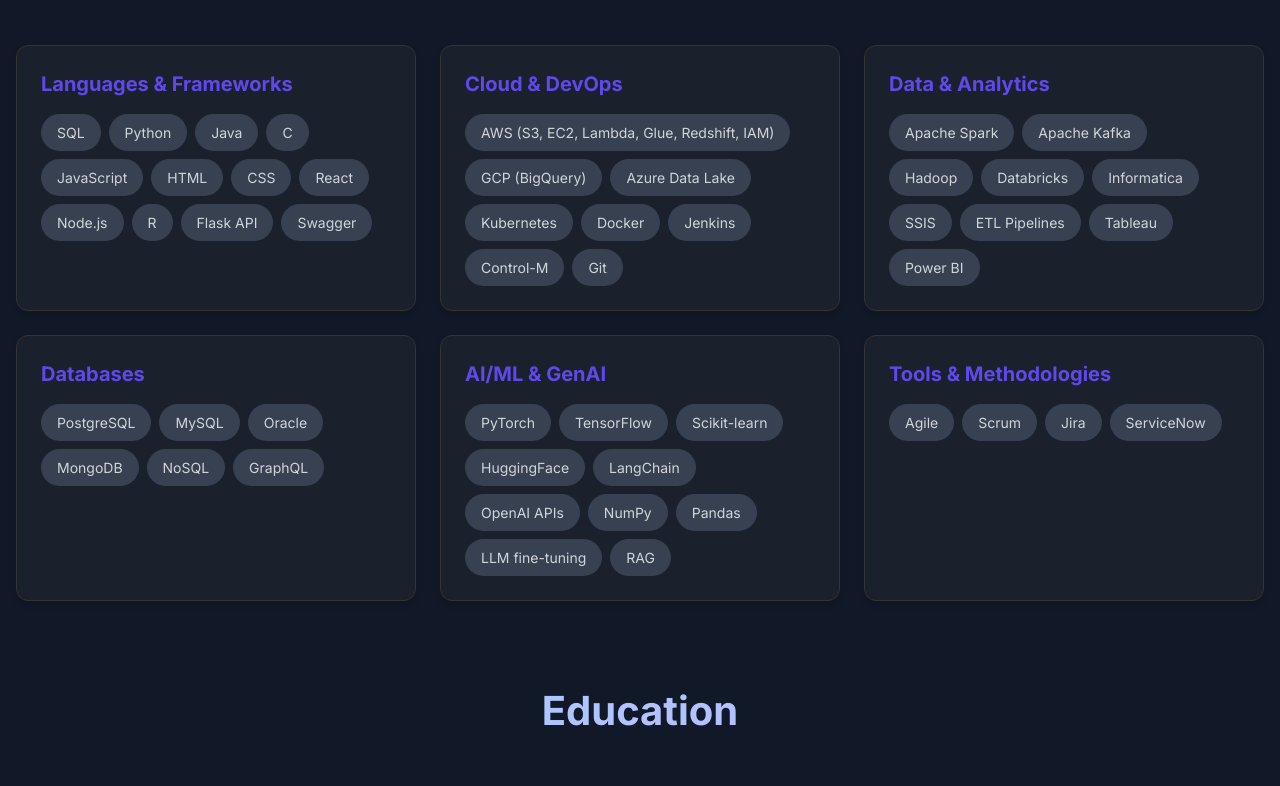
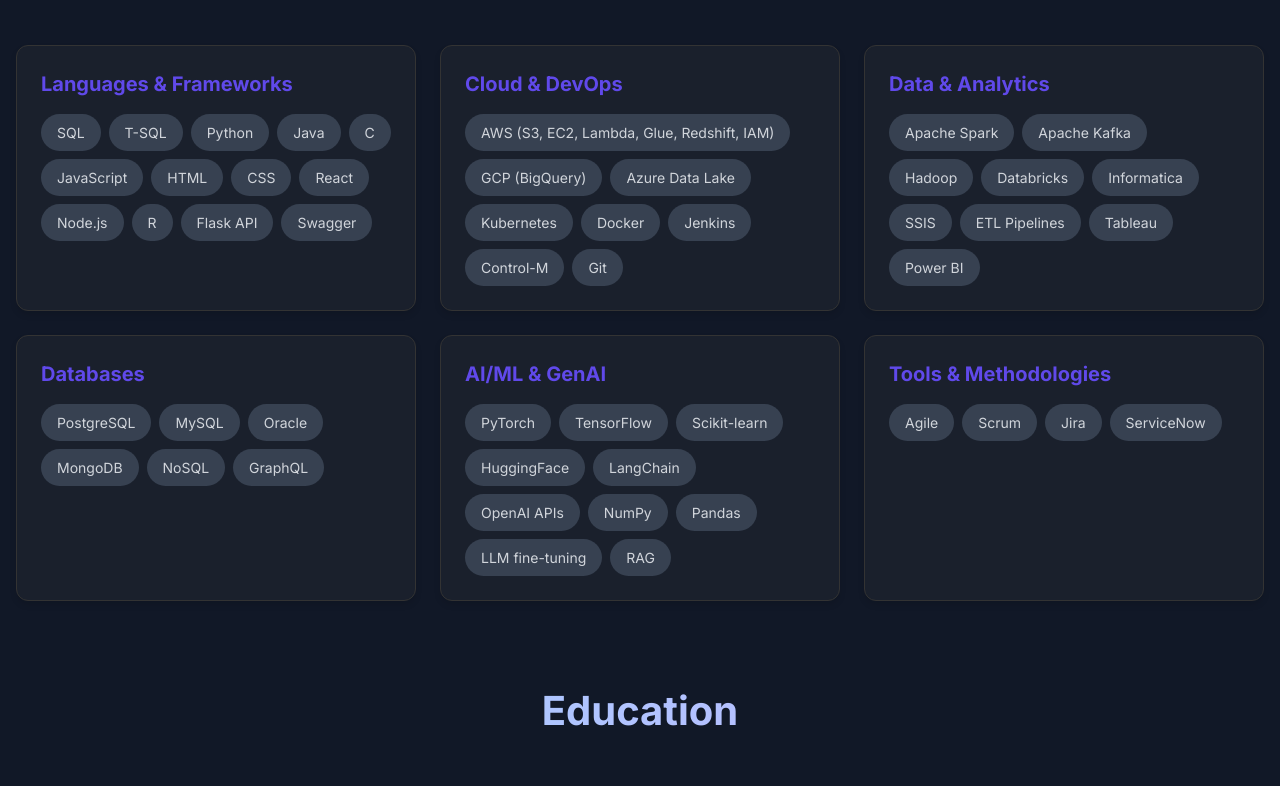
Before and after one commit to sirishaa03/my-portfolio, a plain HTML site: page index.html in a window 1280 px wide. Shown: the part 5587-6373 px from the top of the page. Drawn offline with nearby package versions, Linux system fonts and the light colour scheme.

Commit message:
index.html

```diff
--- a/index.html
+++ b/index.html
@@ -597,6 +597,7 @@
                     <h3 class="text-xl font-bold text-primary mb-4">Languages & Frameworks</h3>
                     <div class="flex flex-wrap gap-2">
                         <span class="skill-bubble">SQL</span>
+                        <span class="skill-bubble">T-SQL</span>
                         <span class="skill-bubble">Python</span>
                         <span class="skill-bubble">Java</span>
                         <span class="skill-bubble">C</span>
```
